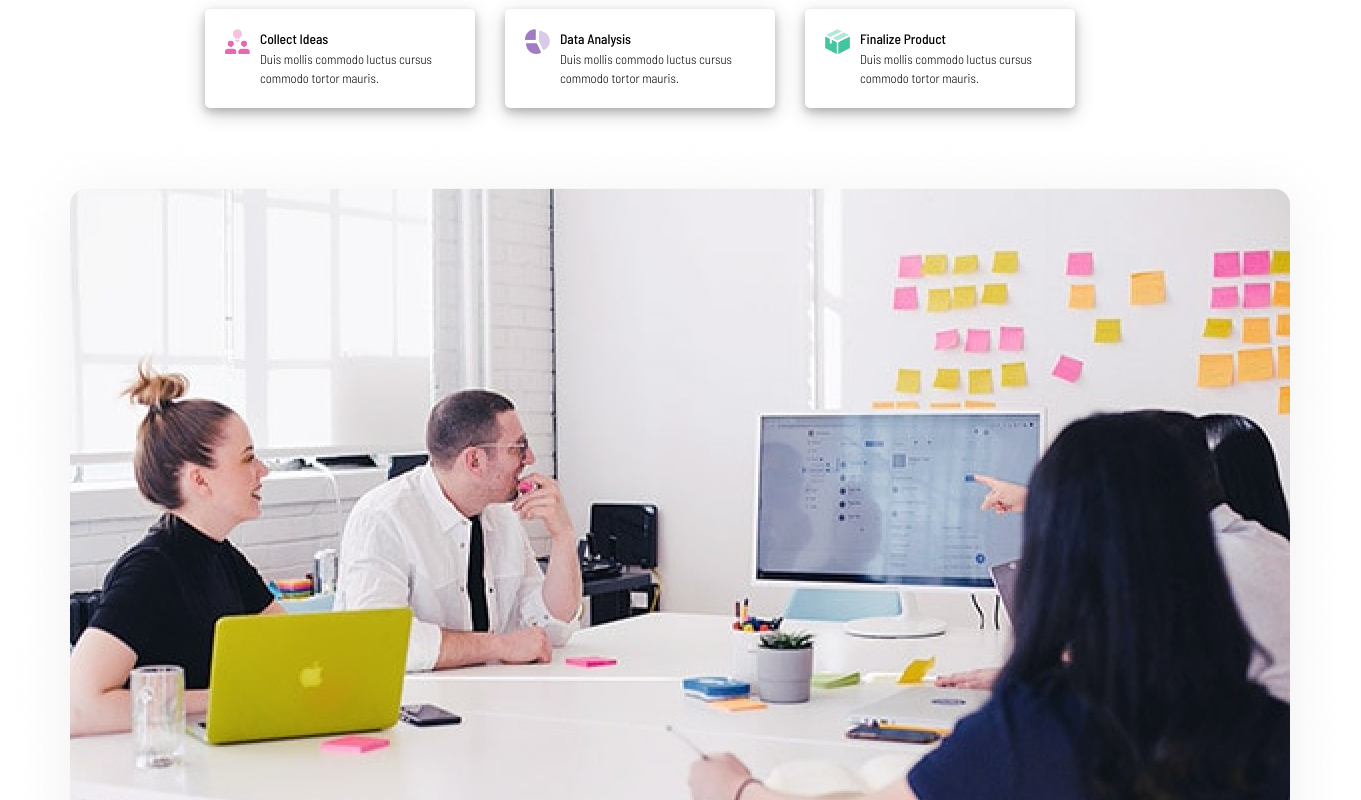
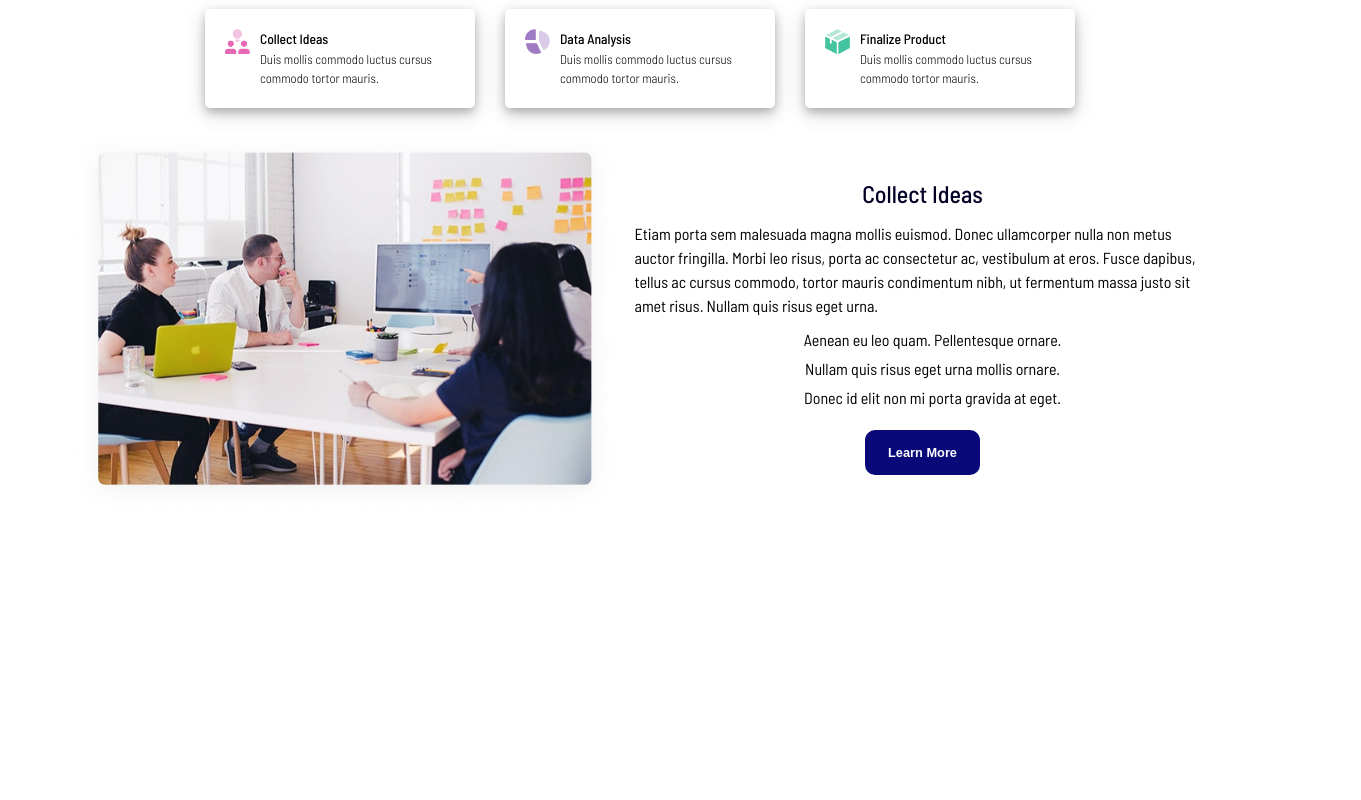
Before and after one commit to Hizmy-M/React-Projects, a React (Vite) app in the folder 06.SandBox-web/: page / in a window 1280 px wide. Shown: the part 580-1380 px from the top of the page, 1361 px wide, since content can reach past the window. After the commit the page ends 1103 px from the top, so only its background shows below. Built offline with nearby package versions, Linux system fonts and the light colour scheme.

Commit message:
collect ideas style done

```diff
--- a/06.SandBox-web/src/CollectIdeas.jsx
+++ b/06.SandBox-web/src/CollectIdeas.jsx
@@ -1,9 +1,9 @@
 export default function CollectIdeas() {
     return(
         <section>
-            <div className="collect__container">
+            <div className="collect__container width">
                 <div className="collect__one">
-                    <img src="/src/assets/image-01.png" alt="image-01" />
+                    <img className="main-image" src="/src/assets/image-01.png" alt="image-01" />
                 </div>
                 <div className="collect__two">
                     <h2>Collect Ideas</h2>
@@ -18,7 +18,7 @@ export default function CollectIdeas() {
                         <li>Nullam quis risus eget urna mollis ornare.</li>
                         <li>Donec id elit non mi porta gravida at eget.</li>
                     </ul>
-                    <button>Learn More</button>
+                    <button className="primary-btn secondary-btn">Learn More</button>
                 </div>
             </div>
         </section>
--- a/06.SandBox-web/src/index.css
+++ b/06.SandBox-web/src/index.css
@@ -98,6 +98,13 @@ body {
 }
 
 
+.main-image {
+  max-width: 550px;
+  width: 100%;
+  height: 100%;
+  object-fit: fill;
+}
+
 
 /* --------------------------------------------------------------------------------------------------------- */
                                           /* Header Section */
@@ -133,6 +140,21 @@ body {
   padding: 13px 21px;
   border: 2px solid white;
 }
+
+
+
+.secondary-btn {
+  background: var(--primary-color-main);
+  color: white;
+}
+
+.secondary-btn:hover {
+  background: white;
+  color: var(--primary-color-main);
+  border: 2px solid var(--primary-color-main);
+
+}
+
 
 /* --------------------------------------------------------------------------------------------------------- */
                                           /* Section One & Two */
@@ -264,6 +286,44 @@ body {
 /* --------------------------------------------------------------------------------------------------------- */
                                           /* Collection Ideas Section */
 /* --------------------------------------------------------------------------------------------------------- */
+.collect__container {
+  display: flex;
+  flex-direction: column;
+  align-items: center;
+  justify-content: center;
+
+}
+
+.collect__two {
+  text-align: center;
+
+}
+
+.collect__two h2 {
+  font-size: var(--fs-h3);
+  font-weight: 500;
+  color: var(--primary-color-sub);
+  margin-bottom: 10px;
+}
+
+.collect__two p {
+  font-size: var(--fs-small);
+  margin-bottom: 10px;
+  text-align: start;
+
+
+}
+
+.collect__two ul li {
+  font-size: var(--fs-small);
+  margin-bottom: 5px;
+  margin-left: 20px;
+}
+
+.collect__two button {
+  margin-top: 15px;
+
+}
 
 
 
@@ -283,7 +343,7 @@ body {
   --fs-h2: 1.75rem;
   --fs-h3: 1.5rem;
   --fs-body: 1rem;
-  --fs-small: 0.85rem;
+  --fs-small: 1rem;
   --fs-button: 0.80rem;
   --fs-label: 0.85rem;
   --fs-footer: 0.85rem;
@@ -347,7 +407,24 @@ body {
   flex-direction: row;
   gap: 30px;
   justify-content: center;
+
 }
+
+
+
+
+
+.collect__container {
+  display: flex;
+  flex-direction: row;
+  gap: 15px;
+}
+
+
+.collect__two {
+  width: 50%;
+}
+
 
 }
 
```
